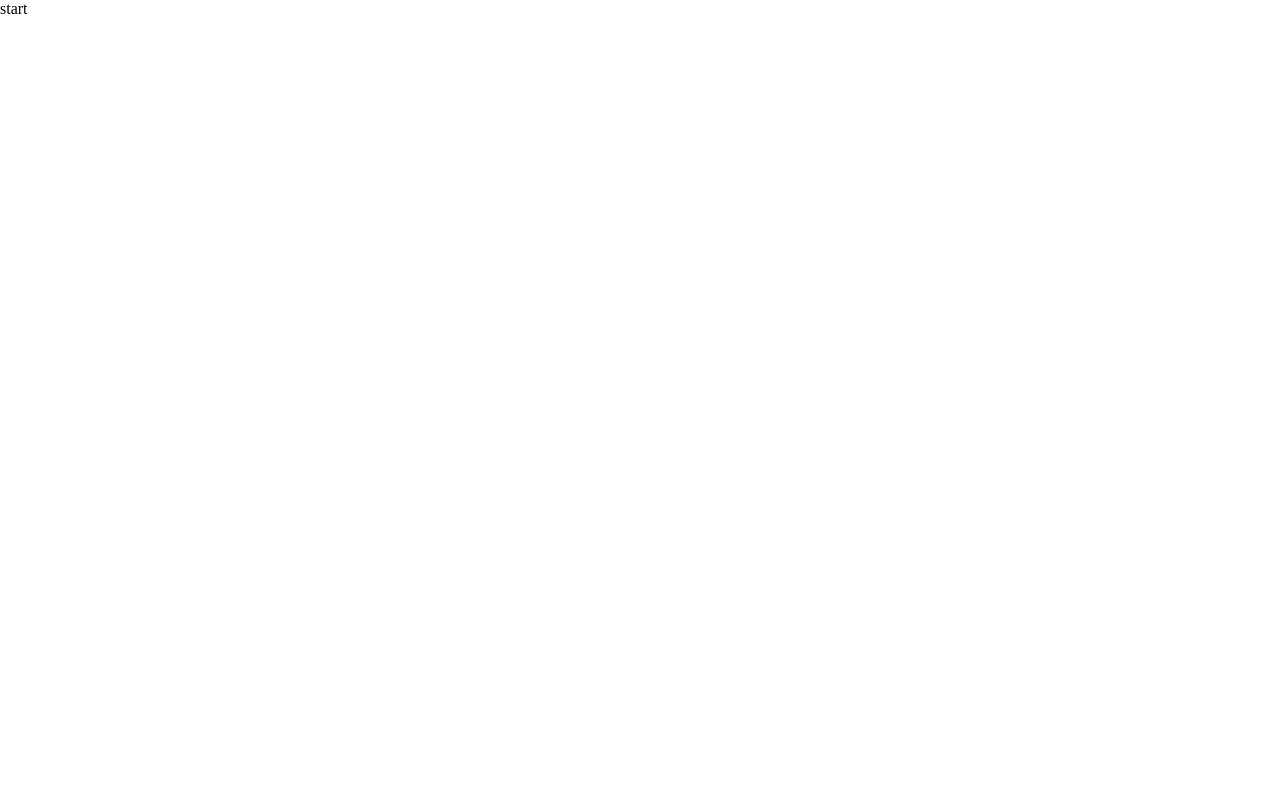
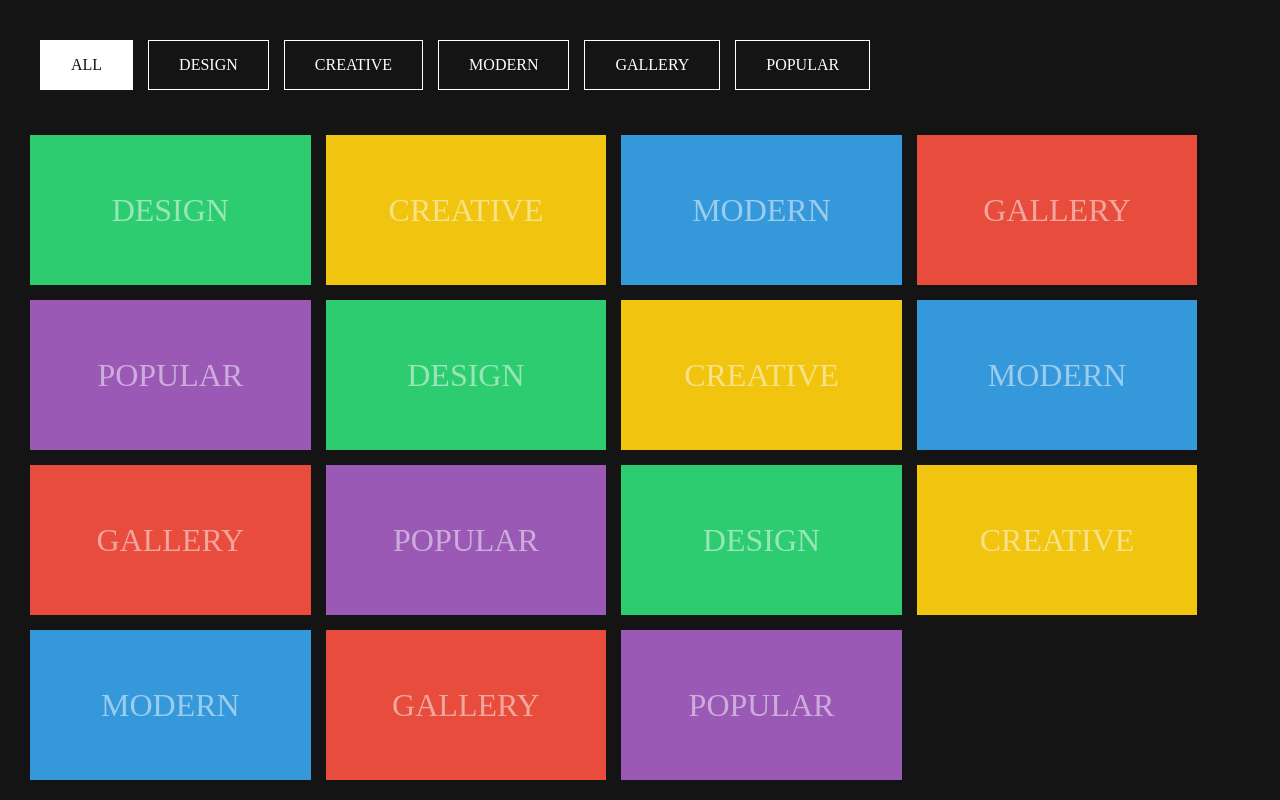
Before and after one commit to freetimezp/usefull-things-266-filter, a plain HTML site: page index.html in a window 1280 px wide. Drawn offline with Linux system fonts and the light colour scheme.

Commit message:
02. usefull-things-266-filter. UI.

```diff
--- a/assets/css/style.css
+++ b/assets/css/style.css
@@ -9,3 +9,69 @@
 a {
     text-decoration: none;
 }
+
+html,
+body {
+    width: 100vw;
+    height: 100vh;
+    overflow: hidden;
+    background: #141414;
+}
+
+ul {
+    position: relative;
+    width: 100%;
+    margin: 10px 10px 30px;
+    display: flex;
+    gap: 15px;
+}
+
+ul li {
+    padding: 15px 30px;
+    color: #fff;
+    text-transform: uppercase;
+    border: 1px solid #fff;
+    transition: 0.5s ease-in-out;
+}
+
+li.active,
+ul li:hover {
+    background: #fff;
+    color: #141414;
+    cursor: pointer;
+}
+
+.container {
+    padding: 30px;
+    position: relative;
+    display: flex;
+    flex-wrap: wrap;
+    gap: 15px;
+}
+
+.box {
+    width: 23%;
+    height: 150px;
+    line-height: 150px;
+    text-align: center;
+    color: rgba(255, 255, 255, 0.5);
+    font-size: 2em;
+    text-transform: uppercase;
+    cursor: pointer;
+}
+
+.design {
+    background: #2ecc71;
+}
+.creative {
+    background: #f1c40f;
+}
+.modern {
+    background: #3498db;
+}
+.gallery {
+    background: #e74c3c;
+}
+.popular {
+    background: #9b59b6;
+}
--- a/index.html
+++ b/index.html
@@ -1,18 +1,43 @@
 <!DOCTYPE html>
 <html lang="en">
+    <head>
+        <meta charset="UTF-8" />
+        <meta http-equiv="X-UA-Compatible" content="IE=edge" />
+        <meta name="viewport" content="width=device-width, initial-scale=1.0" />
+        <link rel="stylesheet" href="./assets/css/style.css" />
+        <title>Project</title>
+    </head>
 
-<head>
-    <meta charset="UTF-8">
-    <meta http-equiv="X-UA-Compatible" content="IE=edge" />
-    <meta name="viewport" content="width=device-width, initial-scale=1.0">
-    <link rel="stylesheet" href="./assets/css/style.css">
-    <title>Project</title>
-</head>
+    <body>
+        <div class="container">
+            <ul>
+                <li class="button active" data-filter="all">All</li>
+                <li class="button" data-filter="design">Design</li>
+                <li class="button" data-filter="creative">Creative</li>
+                <li class="button" data-filter="modern">Modern</li>
+                <li class="button" data-filter="gallery">Gallery</li>
+                <li class="button" data-filter="popular">Popular</li>
+            </ul>
 
-<body>
-    start
+            <div class="box filter design">Design</div>
+            <div class="box filter creative">Creative</div>
+            <div class="box filter modern">Modern</div>
+            <div class="box filter gallery">Gallery</div>
+            <div class="box filter popular">Popular</div>
 
-    <script src="./assets/js/main.js"></script>
-</body>
+            <div class="box filter design">Design</div>
+            <div class="box filter creative">Creative</div>
+            <div class="box filter modern">Modern</div>
+            <div class="box filter gallery">Gallery</div>
+            <div class="box filter popular">Popular</div>
 
+            <div class="box filter design">Design</div>
+            <div class="box filter creative">Creative</div>
+            <div class="box filter modern">Modern</div>
+            <div class="box filter gallery">Gallery</div>
+            <div class="box filter popular">Popular</div>
+        </div>
+
+        <script src="./assets/js/main.js"></script>
+    </body>
 </html>
```
